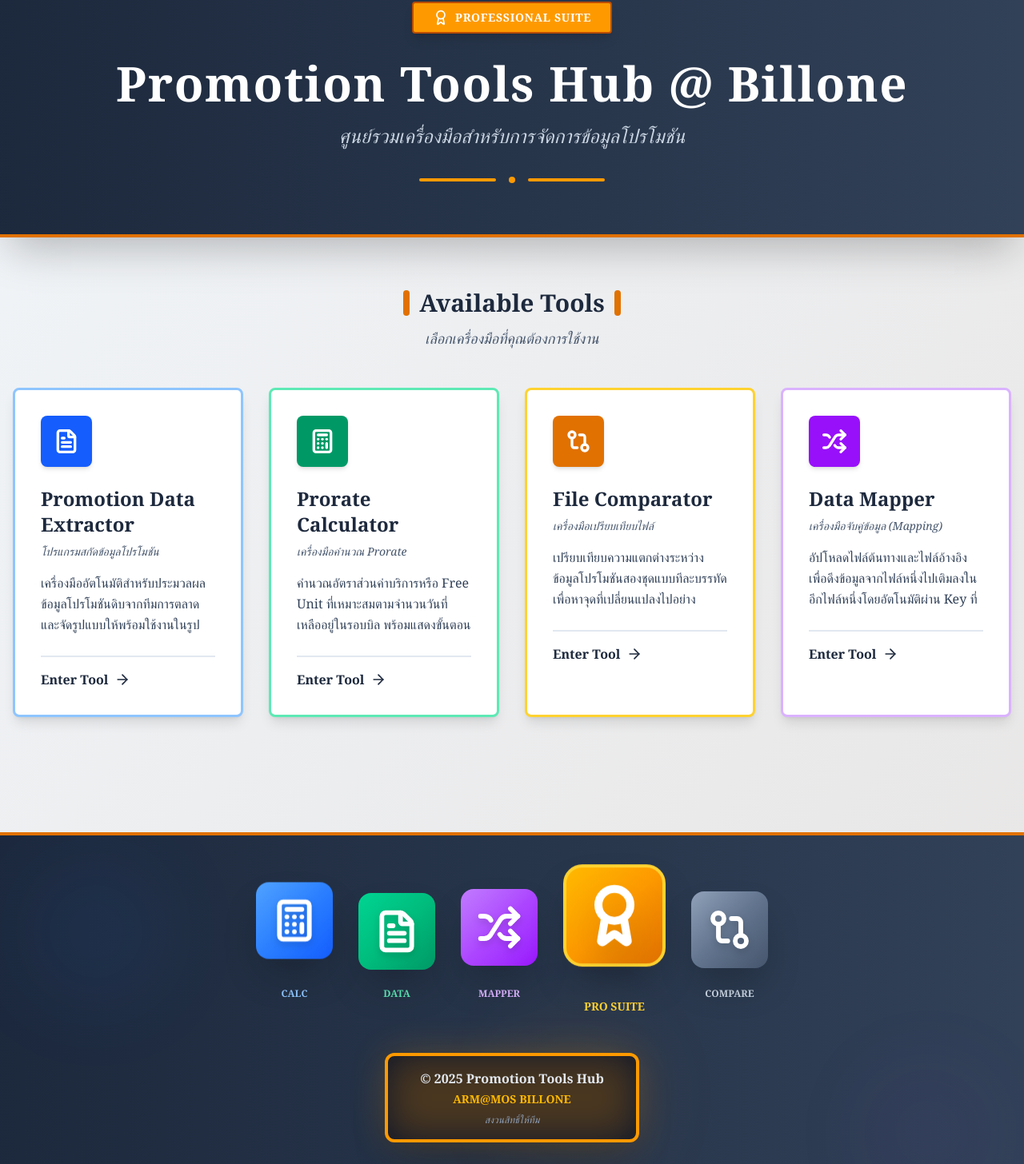
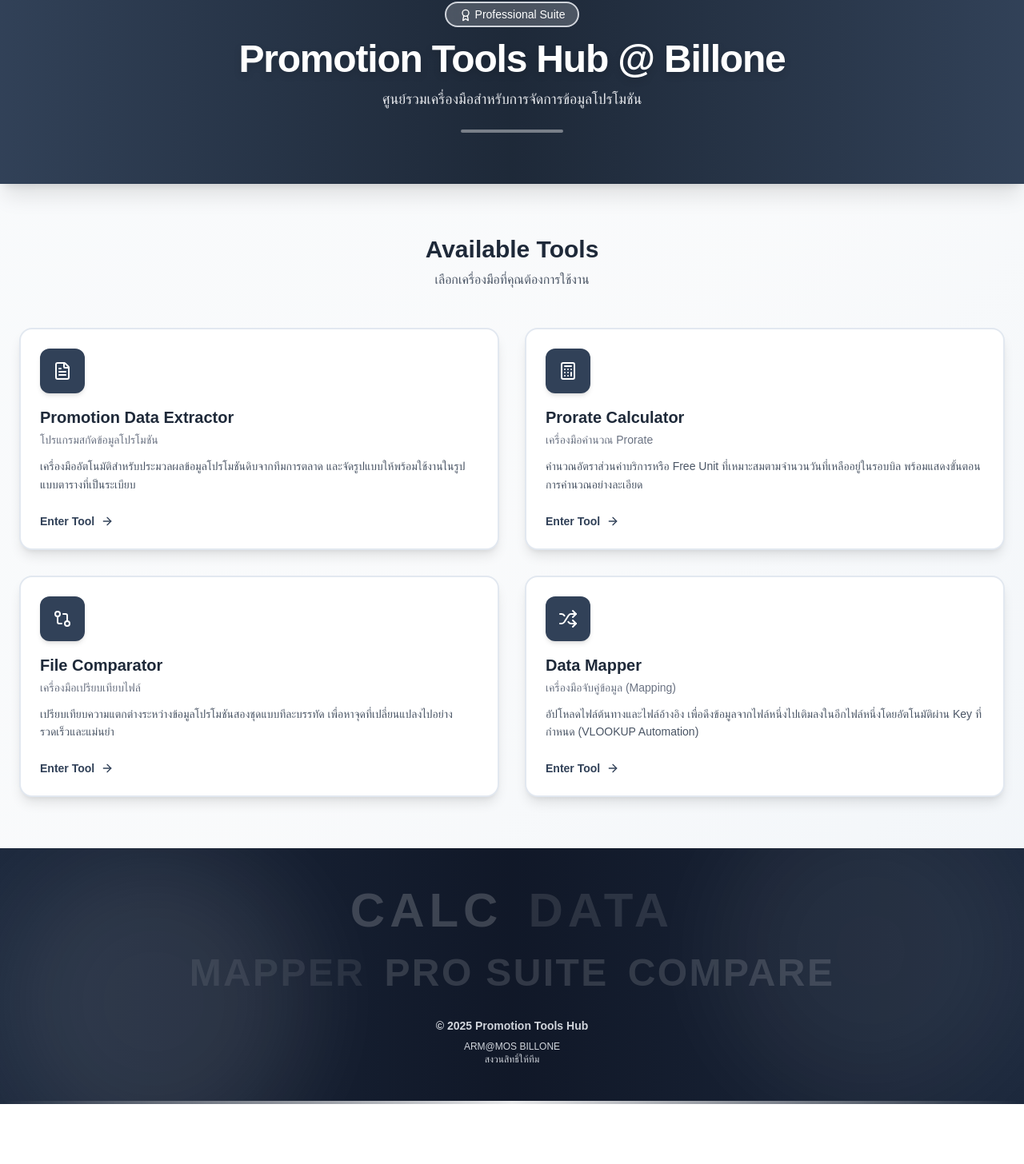
Before and after one commit to Arm64022981/promotion-tools-hub, a Next.js app: page /mainocs in a window 1280 px wide. Shown: the part 62-1518 px from the top of the page at 80% size. After the commit the page ends 1443 px from the top, so only its background shows below. Built offline with nearby package versions, Linux system fonts and the light colour scheme.

Commit message:
mappingdata page

```diff
--- a/app/mainocs/page.tsx
+++ b/app/mainocs/page.tsx
@@ -1,3 +1,5 @@
+"use client";
+
 import { Calculator, FileText, GitCompare, ArrowRight, Award, Shuffle } from 'lucide-react';
 import React from 'react';
 
@@ -8,7 +10,7 @@
   description: string;
   href: string;
   icon: React.ComponentType<{ className?: string; strokeWidth?: number }>;
-  color: 'blue' | 'emerald' | 'amber' | 'purple'; // เพิ่ม purple
+  color: 'blue' | 'emerald' | 'amber' | 'purple';
 };
 
 // --- DATA FOR TOOL CARDS ---
@@ -50,199 +52,139 @@
 // --- COMPONENT: ToolCard ---
 const ToolCard = ({ title, titleThai, description, href, icon: Icon, color }: ToolCardProps) => {
   const colors = {
-    blue: 'border-blue-300 hover:border-blue-600 hover:shadow-blue-200',
-    emerald: 'border-emerald-300 hover:border-emerald-600 hover:shadow-emerald-200',
-    amber: 'border-amber-300 hover:border-amber-600 hover:shadow-amber-200',
-    purple: 'border-purple-300 hover:border-purple-600 hover:shadow-purple-200'
+    blue: 'border-slate-200 hover:border-slate-400 hover:shadow-slate-200',
+    emerald: 'border-slate-200 hover:border-slate-400 hover:shadow-slate-200',
+    amber: 'border-slate-200 hover:border-slate-400 hover:shadow-slate-200',
+    purple: 'border-slate-200 hover:border-slate-400 hover:shadow-slate-200'
   };
 
   const iconColors = {
-    blue: 'bg-blue-600',
-    emerald: 'bg-emerald-600',
-    amber: 'bg-amber-600',
-    purple: 'bg-purple-600'
+    blue: 'bg-slate-700',
+    emerald: 'bg-slate-700',
+    amber: 'bg-slate-700',
+    purple: 'bg-slate-700'
+  };
+
+  const handleClick = () => {
+    window.location.href = href;
   };
 
   return (
-    <a
-      href={href}
-      className={`group block p-8 bg-white rounded-lg border-3 ${colors[color]} shadow-lg hover:shadow-2xl transition-all duration-300`}
-    >
+    <div
+      onClick={handleClick}
+      className={`group relative flex flex-col overflow-hidden rounded-2xl border-2 ${colors[color]} bg-white p-6 shadow-lg transition-all duration-300 hover:shadow-2xl hover:-translate-y-1 cursor-pointer`}>
       {/* Icon */}
-      <div className="mb-6">
-        <div className={`inline-flex p-4 rounded-lg ${iconColors[color]} shadow-md`}>
-          <Icon className="w-8 h-8 text-white" strokeWidth={2.5} />
-        </div>
+      <div className={`mb-4 inline-flex h-14 w-14 items-center justify-center rounded-xl ${iconColors[color]} shadow-md transition-transform duration-300 group-hover:scale-110`}>
+        <Icon className="text-white" strokeWidth={2} />
       </div>
 
       {/* Content */}
-      <h3 className="text-2xl font-serif font-bold text-slate-800 mb-2">
+      <div className="flex-1">
+        <h3 className="mb-1 text-xl font-bold text-gray-800">
           {title}
         </h3>
-      <p className="text-sm font-serif font-medium text-slate-600 mb-4 italic">
+        <p className="mb-3 text-sm font-medium text-gray-500">
           {titleThai}
         </p>
-      <p className="text-slate-700 leading-relaxed mb-6 font-serif h-20 overflow-hidden">
+        <p className="text-sm leading-relaxed text-gray-600">
           {description}
         </p>
+      </div>
 
       {/* CTA */}
-      <div className="flex items-center gap-2 text-slate-800 font-serif font-semibold border-t-2 border-slate-200 pt-4 group-hover:text-slate-900 transition-colors">
+      <div className="mt-6 flex items-center gap-2 text-sm font-semibold text-slate-700 transition-colors group-hover:text-slate-900">
         <span>Enter Tool</span>
-        <ArrowRight className="w-5 h-5 group-hover:translate-x-2 transition-transform duration-300" />
+        <ArrowRight className="h-4 w-4 transition-transform duration-300 group-hover:translate-x-1" />
       </div>
-    </a>
+    </div>
   );
 };
-
 
 // --- MAIN PAGE COMPONENT ---
 export default function HomePage() {
   return (
-    <div className="min-h-screen bg-gradient-to-br from-slate-100 to-stone-200">
-
+    <div className="relative">
+      <div className="min-h-screen bg-gradient-to-br from-slate-50 via-gray-50 to-slate-100 text-gray-800">
         {/* Header Banner */}
-      <header className="bg-gradient-to-r from-slate-800 to-slate-700 border-b-4 border-amber-600 shadow-2xl">
-        <div className="max-w-7xl mx-auto px-4 py-16 text-center">
+        <div className="relative overflow-hidden bg-gradient-to-r from-slate-700 via-gray-800 to-slate-700 py-16 px-6 text-center shadow-xl">
           {/* Badge */}
-          <div className="inline-flex items-center gap-2 px-6 py-2 bg-amber-500 rounded border-2 border-amber-700 shadow-lg mb-8">
-            <Award className="w-5 h-5 text-white" />
-            <span className="text-sm font-serif font-bold text-white uppercase tracking-wider">Professional Suite</span>
+          <div className="inline-block rounded-full border-2 border-gray-300 bg-white/20 px-4 py-1 text-sm font-medium text-white backdrop-blur-sm mb-4">
+            <Award className="mr-1 inline h-4 w-4" />
+            Professional Suite
           </div>
 
           {/* Main Title */}
-          <h1 className="text-5xl md:text-6xl font-serif font-bold text-white mb-4 tracking-wide">
+          <h1 className="mb-3 text-5xl font-extrabold tracking-tight text-white drop-shadow-lg">
             Promotion Tools Hub @ Billone
           </h1>
 
           {/* Subtitle */}
-          <p className="text-xl md:text-2xl text-slate-300 font-serif italic max-w-3xl mx-auto leading-relaxed">
+          <p className="text-lg font-light text-gray-200">
             ศูนย์รวมเครื่องมือสำหรับการจัดการข้อมูลโปรโมชัน
-            <br />
           </p>
 
           {/* Decorative Line */}
-          <div className="mt-8 flex items-center justify-center gap-4">
-            <div className="h-1 w-24 bg-amber-500 rounded"></div>
-            <div className="h-2 w-2 bg-amber-500 rounded-full"></div>
-            <div className="h-1 w-24 bg-amber-500 rounded"></div>
+          <div className="mx-auto mt-6 h-1 w-32 rounded-full bg-white/40"></div>
         </div>
-        </div>
-      </header>
 
         {/* Main Content */}
-      <main className="max-w-7xl mx-auto px-4 py-16">
-
+        <div className="mx-auto max-w-7xl px-6 py-16">
           {/* Tools Section */}
-        <section className="mb-20">
-          <div className="text-center mb-12">
-            <h2 className="text-3xl font-serif font-bold text-slate-800 mb-3 flex items-center justify-center gap-3">
-              <div className="w-2 h-8 bg-amber-600 rounded"></div>
+          <div className="mb-12 text-center">
+            <h2 className="mb-2 text-3xl font-bold text-gray-800">
               Available Tools
-              <div className="w-2 h-8 bg-amber-600 rounded"></div>
             </h2>
-            <p className="text-lg font-serif text-slate-600 italic">
+            <p className="text-gray-600">
               เลือกเครื่องมือที่คุณต้องการใช้งาน
             </p>
           </div>
 
-          {/* Grid Layout - ปรับเป็น 2 คอลัมน์บน Tablet และ 2x2 หรือ 4 บน Desktop */}
-          <div className="grid grid-cols-1 md:grid-cols-2 lg:grid-cols-4 gap-8">
+          {/* Grid Layout */}
+          <div className="grid gap-8 sm:grid-cols-1 md:grid-cols-2 lg:grid-cols-2">
             {tools.map((tool) => (
-              <ToolCard key={tool.title} {...tool} />
+              <ToolCard key={tool.href} {...tool} />
             ))}
-          </div>
-        </section>
-
-      </main>
-
-      {/* Footer */}
-      <footer className="relative bg-gradient-to-r from-slate-800 to-slate-700 border-t-4 border-amber-600 overflow-hidden">
-        {/* Animated Background Effect */}
-        <div className="absolute inset-0 opacity-10">
-          <div className="absolute top-10 left-10 w-40 h-40 bg-blue-500 rounded-full blur-3xl animate-pulse"></div>
-          <div className="absolute bottom-10 right-10 w-40 h-40 bg-purple-500 rounded-full blur-3xl animate-pulse" style={{ animationDelay: '1s' }}></div>
-          <div className="absolute top-1/2 left-1/2 w-40 h-40 bg-amber-500 rounded-full blur-3xl animate-pulse" style={{ animationDelay: '2s' }}></div>
-        </div>
-
-        <div className="relative max-w-7xl mx-auto px-4 py-16">
-          {/* Giant Animated Tech Icons */}
-          <div className="flex flex-wrap items-center justify-center gap-8 mb-12">
-            <div className="group cursor-pointer">
-              <div className="w-24 h-24 bg-gradient-to-br from-blue-400 via-blue-500 to-blue-600 rounded-2xl shadow-2xl flex items-center justify-center transform transition-all duration-500 hover:scale-125 hover:rotate-12 animate-bounce" style={{ animationDuration: '3s' }}>
-                <Calculator className="w-14 h-14 text-white drop-shadow-lg" strokeWidth={2.5} />
-              </div>
-              <div className="text-center mt-3">
-                <p className="text-xs font-serif text-blue-300 font-bold">CALC</p>
           </div>
         </div>
 
-            <div className="group cursor-pointer">
-              <div className="w-24 h-24 bg-gradient-to-br from-emerald-400 via-emerald-500 to-emerald-600 rounded-2xl shadow-2xl flex items-center justify-center transform transition-all duration-500 hover:scale-125 hover:-rotate-12 animate-bounce" style={{ animationDuration: '3.5s', animationDelay: '0.2s' }}>
-                <FileText className="w-14 h-14 text-white drop-shadow-lg" strokeWidth={2.5} />
+        {/* Footer */}
+        <footer className="relative overflow-hidden bg-gradient-to-r from-slate-800 via-gray-900 to-slate-800 py-12 text-center text-white">
+          {/* Animated Background Effect */}
+          <div className="absolute inset-0 opacity-10">
+            <div className="absolute left-0 top-0 h-96 w-96 animate-pulse rounded-full bg-white blur-3xl"></div>
+            <div className="absolute bottom-0 right-0 h-96 w-96 animate-pulse rounded-full bg-white blur-3xl" style={{ animationDelay: '1s' }}></div>
           </div>
-              <div className="text-center mt-3">
-                <p className="text-xs font-serif text-emerald-300 font-bold">DATA</p>
-              </div>
+
+          {/* Giant Animated Tech Icons */}
+          <div className="relative mb-6 flex justify-center gap-8 text-6xl font-black tracking-widest opacity-20">
+            <span className="animate-pulse">CALC</span>
+            <span className="animate-pulse" style={{ animationDelay: '0.5s' }}>DATA</span>
           </div>
 
           {/* เพิ่มไอคอน Mapping ใน Footer */}
-            <div className="group cursor-pointer">
-              <div className="w-24 h-24 bg-gradient-to-br from-purple-400 via-purple-500 to-purple-600 rounded-2xl shadow-2xl flex items-center justify-center transform transition-all duration-500 hover:scale-125 hover:rotate-12 animate-bounce" style={{ animationDuration: '3.3s', animationDelay: '0.3s' }}>
-                <Shuffle className="w-14 h-14 text-white drop-shadow-lg" strokeWidth={2.5} />
-              </div>
-              <div className="text-center mt-3">
-                <p className="text-xs font-serif text-purple-300 font-bold">MAPPER</p>
-              </div>
-            </div>
-
-            <div className="group cursor-pointer">
-              <div className="w-32 h-32 bg-gradient-to-br from-amber-400 via-amber-500 to-amber-600 rounded-3xl shadow-2xl flex items-center justify-center transform transition-all duration-500 hover:scale-125 hover:rotate-180 animate-bounce border-4 border-amber-300" style={{ animationDuration: '3s', animationDelay: '0.4s' }}>
-                <Award className="w-20 h-20 text-white drop-shadow-2xl" strokeWidth={3} />
-              </div>
-              <div className="text-center mt-3">
-                <p className="text-sm font-serif text-amber-300 font-bold">PRO SUITE</p>
-              </div>
-            </div>
-
-            <div className="group cursor-pointer">
-              <div className="w-24 h-24 bg-gradient-to-br from-slate-400 via-slate-500 to-slate-600 rounded-2xl shadow-2xl flex items-center justify-center transform transition-all duration-500 hover:scale-125 hover:rotate-12 animate-bounce" style={{ animationDuration: '3.2s', animationDelay: '0.6s' }}>
-                <GitCompare className="w-14 h-14 text-white drop-shadow-lg" strokeWidth={2.5} />
-              </div>
-              <div className="text-center mt-3">
-                <p className="text-xs font-serif text-slate-300 font-bold">COMPARE</p>
-              </div>
-            </div>
+          <div className="relative mb-8 flex justify-center gap-6 text-5xl font-black tracking-wider opacity-15">
+            <span className="animate-pulse" style={{ animationDelay: '1s' }}>MAPPER</span>
+            <span className="animate-pulse" style={{ animationDelay: '1.5s' }}>PRO SUITE</span>
+            <span className="animate-pulse" style={{ animationDelay: '2s' }}>COMPARE</span>
           </div>
 
           {/* Copyright Badge */}
-          <div className="text-center mb-8">
-            <div className="inline-block px-10 py-4 bg-slate-900 rounded-xl border-4 border-amber-500 shadow-2xl transform hover:scale-105 transition-transform duration-300 relative">
-              <div className="absolute inset-0 bg-amber-500 opacity-20 rounded-xl blur-xl animate-pulse"></div>
-              <p className="relative text-base font-serif text-slate-200 font-bold">
+          <div className="relative space-y-2 text-sm text-gray-300">
+            <p className="font-semibold">
               © {new Date().getFullYear()} Promotion Tools Hub
             </p>
-              <p className="relative text-sm font-serif text-amber-400 font-bold mt-1">
-                ARM@MOS BILLONE
-              </p>
-              <p className="relative text-xs font-serif text-slate-400 italic mt-2">
+            <p className="text-xs">
+              ARM@MOS BILLONE<br />
               สงวนสิทธิ์ให้ทีม
             </p>
           </div>
-          </div>
 
           {/* Animated Bottom Wave Line */}
-          <div className="flex items-center justify-center gap-2">
-            <div className="h-1 w-24 bg-gradient-to-r from-transparent via-amber-400 to-transparent rounded animate-pulse"></div>
-            <div className="w-3 h-3 bg-amber-400 rounded-full animate-bounce"></div>
-            <div className="h-1.5 w-32 bg-gradient-to-r from-amber-400 via-amber-300 to-amber-400 rounded animate-pulse" style={{ animationDelay: '0.5s' }}></div>
-            <div className="w-3 h-3 bg-emerald-400 rounded-full animate-bounce" style={{ animationDelay: '0.3s' }}></div>
-            <div className="h-1.5 w-32 bg-gradient-to-r from-emerald-400 via-blue-400 to-purple-400 rounded animate-pulse" style={{ animationDelay: '1s' }}></div>
-            <div className="w-3 h-3 bg-purple-400 rounded-full animate-bounce" style={{ animationDelay: '0.6s' }}></div>
-            <div className="h-1 w-24 bg-gradient-to-r from-transparent via-purple-400 to-transparent rounded animate-pulse" style={{ animationDelay: '1.5s' }}></div>
-          </div>
+          <div className="absolute bottom-0 left-0 right-0 h-1 overflow-hidden">
+            <div className="h-full w-full animate-pulse bg-gradient-to-r from-transparent via-white to-transparent"></div>
           </div>
         </footer>
       </div>
+    </div>
   );
 }
```
Lines whose indentation alone changed are shown as unchanged.
